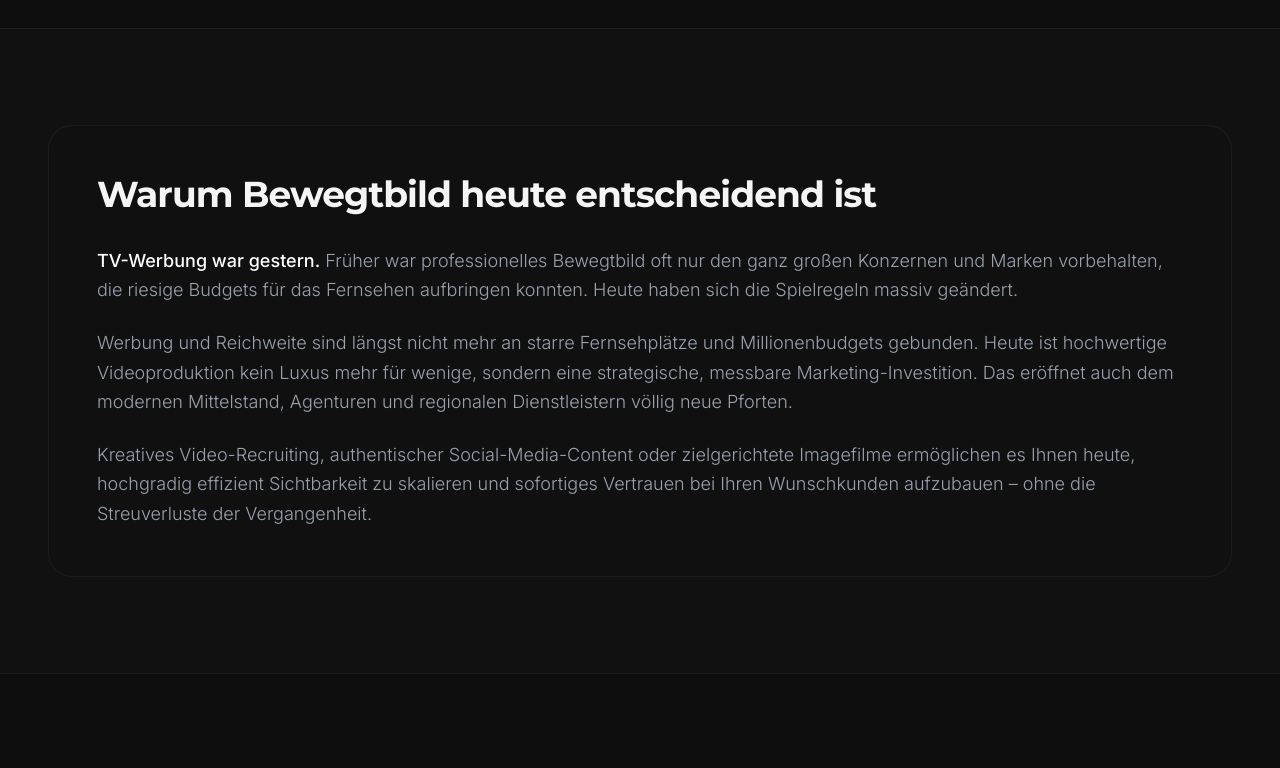
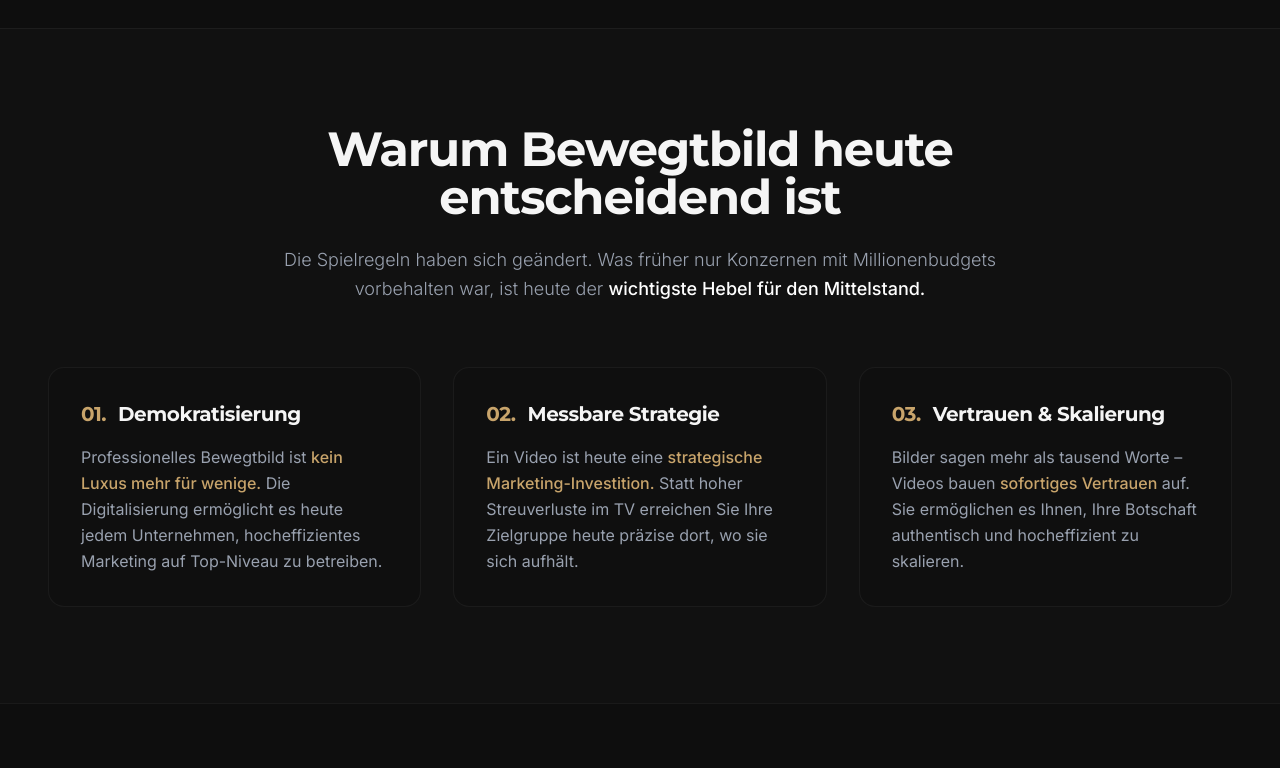
Before and after one commit to rezaivision-maker/rezaivision-website, a React (Vite) app: page / in a window 1280 px wide. Shown: the part 3340-4108 px from the top of the page. Built offline with nearby package versions, Linux system fonts and the light colour scheme.

Commit message:
approach text index

```diff
--- a/src/components/sections/ApproachSection.tsx
+++ b/src/components/sections/ApproachSection.tsx
@@ -8,19 +8,43 @@ export function ApproachSection() {
       {/* 3.5 WARUM BEWEGTBILD */}
       <section className="py-24 bg-brand-darker border-t border-white/5">
         <div className="max-w-[1400px] mx-auto px-6 md:px-12">
-          <div className="bg-brand-darker/50 p-8 md:p-12 rounded-3xl border border-white/5 h-full">
-            <h2 className="text-3xl md:text-4xl font-display font-bold mb-8">
+          <div className="text-center max-w-3xl mx-auto mb-16">
+            <h2 className="text-3xl md:text-5xl font-display font-bold mb-6">
               Warum Bewegtbild heute entscheidend ist
             </h2>
-            <div className="space-y-6 text-gray-400">
-              <p className="text-lg font-light leading-relaxed">
-                <strong className="text-white font-medium">TV-Werbung war gestern.</strong> Früher war professionelles Bewegtbild oft nur den ganz großen Konzernen und Marken vorbehalten, die riesige Budgets für das Fernsehen aufbringen konnten. Heute haben sich die Spielregeln massiv geändert.
+            <p className="text-gray-400 text-lg font-light leading-relaxed">
+              Die Spielregeln haben sich geändert. Was früher nur Konzernen mit Millionenbudgets vorbehalten war, ist heute der <strong className="text-white font-medium">wichtigste Hebel für den Mittelstand.</strong>
+            </p>
+          </div>
+
+          <div className="grid grid-cols-1 md:grid-cols-3 gap-8">
+            <div className="bg-brand-bg/50 p-8 rounded-2xl border border-white/5 hover:border-brand-accent/20 transition-all group">
+              <h3 className="text-xl font-display font-bold mb-4 flex items-center gap-3">
+                <span className="text-brand-accent group-hover:scale-110 transition-transform">01.</span>
+                Demokratisierung
+              </h3>
+              <p className="text-gray-400 leading-relaxed text-sm md:text-base">
+                Professionelles Bewegtbild ist <strong className="text-brand-accent font-medium">kein Luxus mehr für wenige.</strong> Die Digitalisierung ermöglicht es heute jedem Unternehmen, hocheffizientes Marketing auf Top-Niveau zu betreiben.
               </p>
-              <p className="text-lg font-light leading-relaxed">
-                Werbung und Reichweite sind längst nicht mehr an starre Fernsehplätze und Millionenbudgets gebunden. Heute ist hochwertige Videoproduktion kein Luxus mehr für wenige, sondern eine strategische, messbare Marketing-Investition. Das eröffnet auch dem modernen Mittelstand, Agenturen und regionalen Dienstleistern völlig neue Pforten.
+            </div>
+
+            <div className="bg-brand-bg/50 p-8 rounded-2xl border border-white/5 hover:border-brand-accent/20 transition-all group">
+              <h3 className="text-xl font-display font-bold mb-4 flex items-center gap-3">
+                <span className="text-brand-accent group-hover:scale-110 transition-transform">02.</span>
+                Messbare Strategie
+              </h3>
+              <p className="text-gray-400 leading-relaxed text-sm md:text-base">
+                Ein Video ist heute eine <strong className="text-brand-accent font-medium">strategische Marketing-Investition.</strong> Statt hoher Streuverluste im TV erreichen Sie Ihre Zielgruppe heute präzise dort, wo sie sich aufhält.
               </p>
-              <p className="text-lg font-light leading-relaxed">
-                Kreatives Video-Recruiting, authentischer Social-Media-Content oder zielgerichtete Imagefilme ermöglichen es Ihnen heute, hochgradig effizient Sichtbarkeit zu skalieren und sofortiges Vertrauen bei Ihren Wunschkunden aufzubauen – ohne die Streuverluste der Vergangenheit.
+            </div>
+
+            <div className="bg-brand-bg/50 p-8 rounded-2xl border border-white/5 hover:border-brand-accent/20 transition-all group">
+              <h3 className="text-xl font-display font-bold mb-4 flex items-center gap-3">
+                <span className="text-brand-accent group-hover:scale-110 transition-transform">03.</span>
+                Vertrauen & Skalierung
+              </h3>
+              <p className="text-gray-400 leading-relaxed text-sm md:text-base">
+                Bilder sagen mehr als tausend Worte – Videos bauen <strong className="text-brand-accent font-medium">sofortiges Vertrauen</strong> auf. Sie ermöglichen es Ihnen, Ihre Botschaft authentisch und hocheffizient zu skalieren.
               </p>
             </div>
           </div>
@@ -45,10 +69,10 @@ export function ApproachSection() {
                 <span className="text-transparent bg-clip-text bg-gradient-to-r from-brand-accent to-brand-accent-hover">sondern vor allem durch seine Wirkung.</span>
               </h2>
               <p className="text-lg md:text-xl text-gray-400 mb-6 font-light leading-relaxed">
-                Deshalb beginnen wir nicht mit der Kamera, sondern mit einer klaren Frage: Was soll Ihr Video konkret erreichen? Erst das Ziel gibt die Richtung vor.
+                Deshalb beginnen wir <strong className="text-white font-medium">nicht mit der Kamera, sondern mit einer klaren Frage:</strong> Was soll Ihr Video konkret erreichen? Erst das Ziel gibt die Richtung vor.
               </p>
               <p className="text-base md:text-lg text-gray-500 mb-8">
-                Wir verbinden hochwertige Bildsprache mit strategischem Marketingverständnis. So entstehen Videos, die Ihre Stärken sichtbar machen und gezielt für Ihr Unternehmen arbeiten.
+                Wir verbinden <strong className="text-gray-300 font-medium">hochwertige Bildsprache mit strategischem Marketingverständnis.</strong> So entstehen Videos, die Ihre Stärken sichtbar machen und gezielt für Ihr Unternehmen arbeiten.
               </p>
             </motion.div>
 
```
